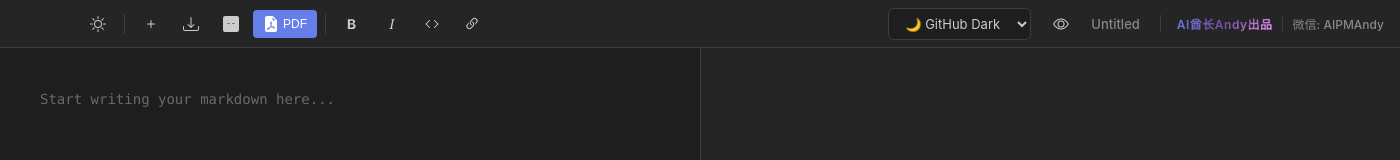
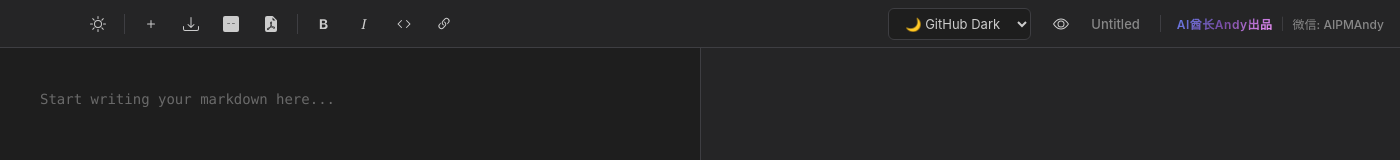
Before and after one commit to AIPMAndy/MDskill, an Electron app: page renderer/index.html in a window 1400 px wide. Shown: the top 160 px of the page. Drawn offline with nearby package versions, Linux system fonts and the light colour scheme; no server answers.

Commit message:
style: 统一工具栏按钮风格
- 移除 PDF 按钮的紫色高亮背景
- 移除 PDF 文字标签
- 保持所有按钮视觉风格一致

```diff
--- a/renderer/index.html
+++ b/renderer/index.html
@@ -37,12 +37,11 @@
             <path d="M2 0a2 2 0 0 0-2 2v12a2 2 0 0 0 2 2h12a2 2 0 0 0 2-2V2a2 2 0 0 0-2-2H2zm6.5 4.5v3h3a.5.5 0 0 1 0 1h-3v3a.5.5 0 0 1-1 0v-3h-3a.5.5 0 0 1 0-1h3v-3a.5.5 0 0 1 1 0z"/>
           </svg>
         </button>
-        <button class="toolbar-btn toolbar-btn-primary" id="exportPdfBtn" title="导出 PDF (Cmd+E)">
+        <button class="toolbar-btn" id="exportPdfBtn" title="导出 PDF (Cmd+E)">
           <svg width="16" height="16" viewBox="0 0 16 16" fill="currentColor">
             <path d="M5.523 12.424c.14-.082.293-.162.459-.238a7.878 7.878 0 0 1-.45.606c-.28.337-.498.516-.635.572a.266.266 0 0 1-.035.012.282.282 0 0 1-.026-.044c-.056-.11-.054-.216.04-.36.106-.165.319-.354.647-.548zm2.455-1.647c-.119.025-.237.05-.356.078a21.148 21.148 0 0 0 .5-1.05 12.045 12.045 0 0 0 .51.858c-.217.032-.436.07-.654.114zm2.525.939a3.881 3.881 0 0 1-.435-.41c.228.005.434.022.612.054.317.057.466.147.518.209a.095.095 0 0 1 .026.064.436.436 0 0 1-.06.2.307.307 0 0 1-.094.124.107.107 0 0 1-.069.015c-.09-.003-.258-.066-.498-.256zM8.278 6.97c-.04.244-.108.524-.2.829a4.86 4.86 0 0 1-.089-.346c-.076-.353-.087-.63-.046-.822.038-.177.11-.248.196-.283a.517.517 0 0 1 .145-.04c.013.03.028.092.032.198.005.122-.007.277-.038.465z"/>
             <path fill-rule="evenodd" d="M4 0h5.293A1 1 0 0 1 10 .293L13.707 4a1 1 0 0 1 .293.707V14a2 2 0 0 1-2 2H4a2 2 0 0 1-2-2V2a2 2 0 0 1 2-2zm5.5 1.5v2a1 1 0 0 0 1 1h2l-3-3zM4.165 13.668c.09.18.23.343.438.419.207.075.412.04.58-.03.318-.13.635-.436.926-.786.333-.401.683-.927 1.021-1.51a11.651 11.651 0 0 1 1.997-.406c.3.383.61.713.91.95.28.22.603.403.934.417a.856.856 0 0 0 .51-.138c.155-.101.27-.247.354-.416.09-.181.145-.37.138-.563a.844.844 0 0 0-.2-.518c-.226-.27-.596-.4-.96-.465a5.76 5.76 0 0 0-1.335-.05 10.954 10.954 0 0 1-.98-1.686c.25-.66.437-1.284.52-1.794.036-.218.055-.426.048-.614a1.238 1.238 0 0 0-.127-.538.7.7 0 0 0-.477-.365c-.202-.043-.41 0-.601.077-.377.15-.576.47-.651.823-.073.34-.04.736.046 1.136.088.406.238.848.43 1.295a19.697 19.697 0 0 1-1.062 2.227 7.662 7.662 0 0 0-1.482.645c-.37.22-.699.48-.897.787-.21.326-.275.714-.08 1.103z"/>
           </svg>
-          <span style="margin-left: 4px; font-size: 12px;">PDF</span>
         </button>
         <div class="toolbar-divider"></div>
         <button class="toolbar-btn" id="boldBtn" title="Bold (Cmd+B)">
```
